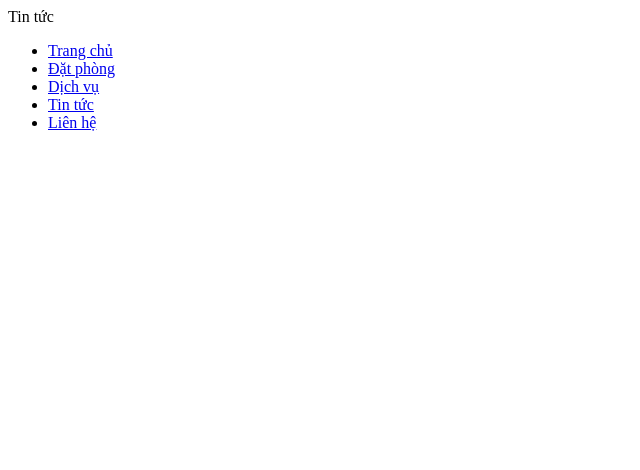
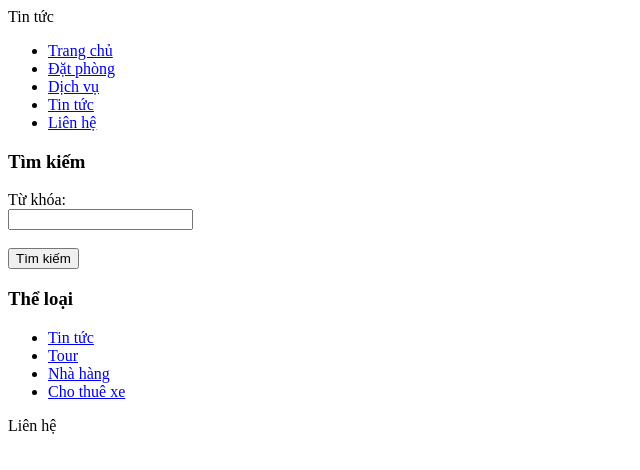
Before and after one commit to vaapad27/experiment, a plain HTML site: page Tin Tuc/tintuc.html in a window 1280 px wide. Shown: the whole page, without its empty margins (0-640 px from the left). Drawn offline with Linux system fonts and the light colour scheme.

Commit message:
add news and search

```diff
--- a/Tin Tuc/tintuc.html
+++ b/Tin Tuc/tintuc.html
@@ -18,3 +18,34 @@
 			<li><a href="#">Liên hệ</a></li>
 			</ul>
 	</nav>
+
+	<main>
+
+    </main>
+
+    <div class="search">
+        <h3>Tìm kiếm</h3>
+        <form>
+            <label for="search">Từ khóa:</label><br>
+            <input type="text" id="search" name="search"><br><br>
+
+            <input type="submit" value="Tìm kiếm">
+        </form>
+    </div>
+
+    <div class="category">
+        <h3>Thể loại</h3>
+        <ul>
+            <li><a href="#">Tin tức</a></li>
+            <li><a href="#">Tour</a></li>
+            <li><a href="#">Nhà hàng</a></li>
+            <li><a href="#">Cho thuê xe</a></li>
+        </ul>
+    </div>
+
+
+
+    <footer>
+        Liên hệ
+    </footer>
+ </body>
```
